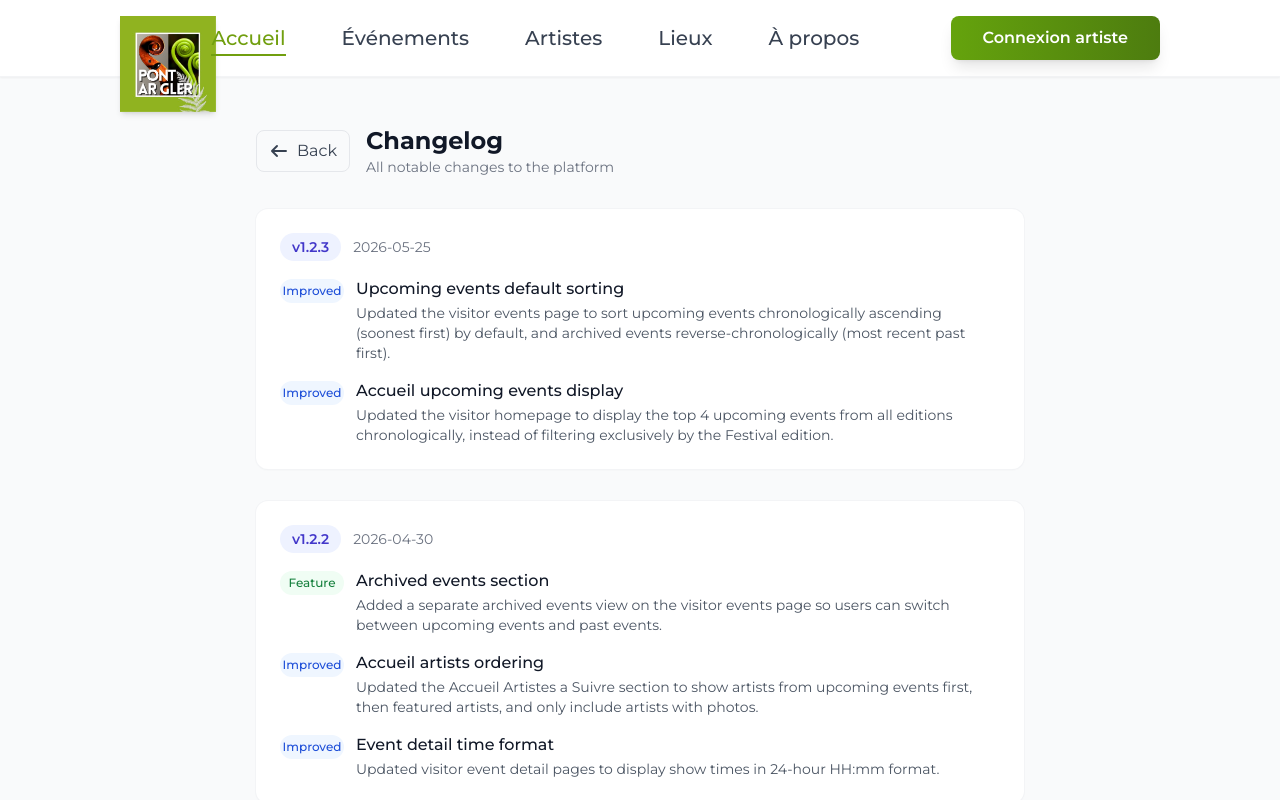
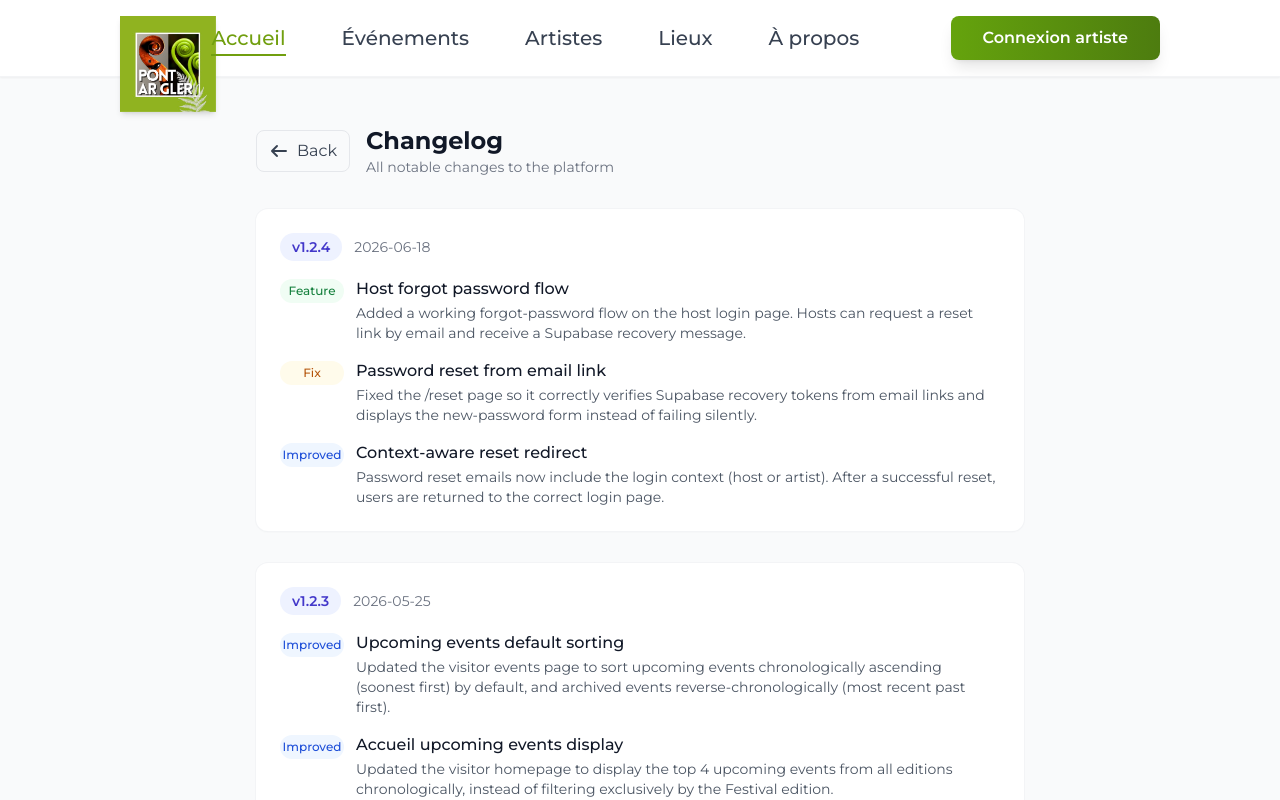
Before and after one commit to pontagler/jpag, an Angular app: page /changelog in a window 1280 px wide. Shown: the top 800 px of the page. Built offline with nearby package versions, Linux system fonts and the light colour scheme; a small style sheet from the web is missing.

Commit message:
update changelog

```diff
--- a/package.json
+++ b/package.json
@@ -1,6 +1,6 @@
 {
   "name": "pontagler",
-  "version": "0.0.0",
+  "version": "1.2.4",
   "scripts": {
     "ng": "ng",
     "start": "ng serve",
--- a/src/app/changelog/changelog.component.ts
+++ b/src/app/changelog/changelog.component.ts
@@ -16,6 +16,27 @@ export class ChangelogComponent {
   }
 
   changelog = [
+    {
+      version: '1.2.4',
+      date: '2026-06-18',
+      entries: [
+        {
+          type: 'feature',
+          title: 'Host forgot password flow',
+          description: 'Added a working forgot-password flow on the host login page. Hosts can request a reset link by email and receive a Supabase recovery message.'
+        },
+        {
+          type: 'fix',
+          title: 'Password reset from email link',
+          description: 'Fixed the /reset page so it correctly verifies Supabase recovery tokens from email links and displays the new-password form instead of failing silently.'
+        },
+        {
+          type: 'improvement',
+          title: 'Context-aware reset redirect',
+          description: 'Password reset emails now include the login context (host or artist). After a successful reset, users are returned to the correct login page.'
+        }
+      ]
+    },
     {
       version: '1.2.3',
       date: '2026-05-25',
--- a/src/app/shared/footer/footer.component.ts
+++ b/src/app/shared/footer/footer.component.ts
@@ -8,7 +8,7 @@ import { Router } from '@angular/router';
   styleUrl: './footer.component.scss'
 })
 export class FooterComponent {
-  version: any = '1.2.3';
+  version: any = '1.2.4';
 
   constructor(private router: Router) {}
 
```
Also changed, not shown: 1 other file (tests, documents, lock files or other folders).
